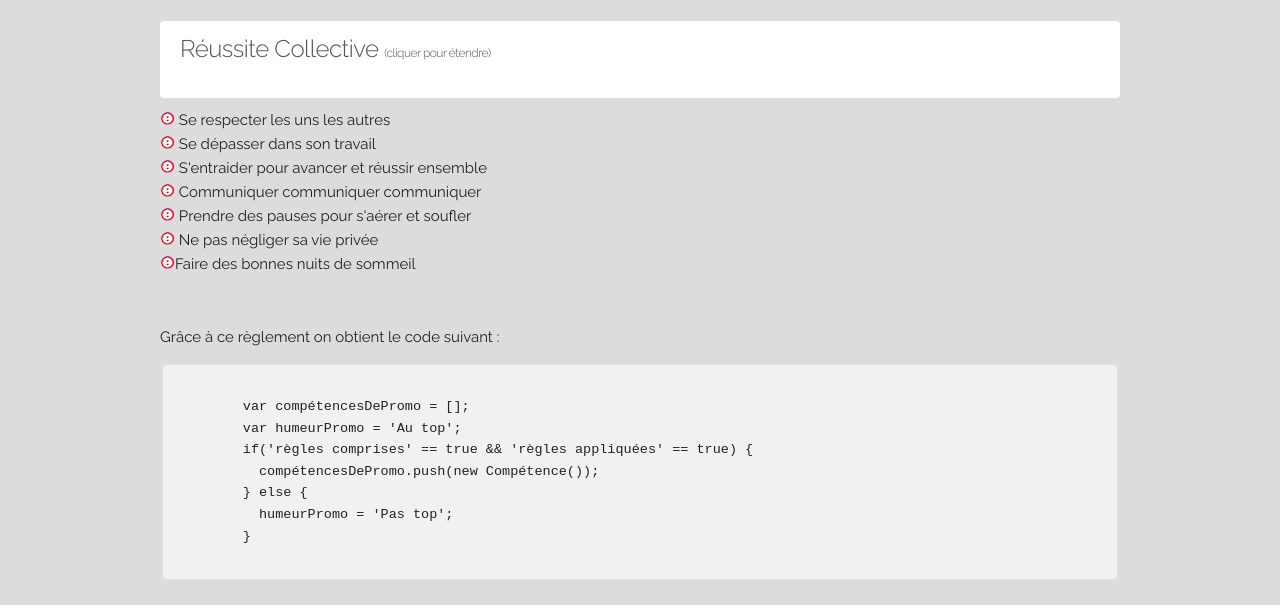
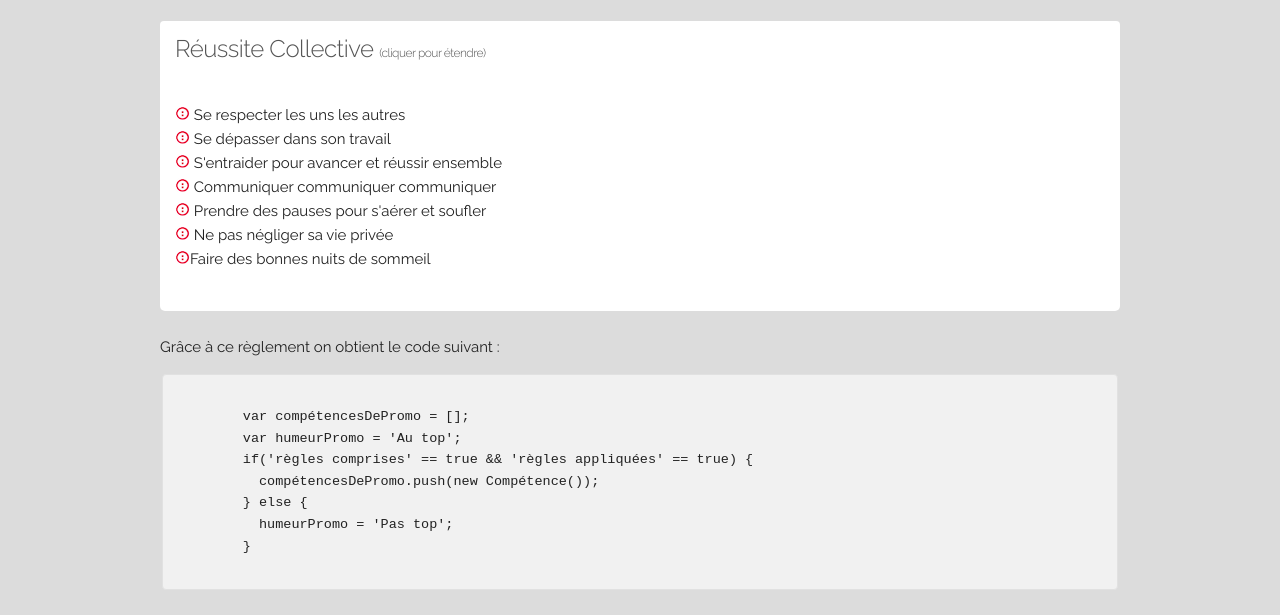
Before and after one commit to ElMost/BriefCharte, a plain HTML site: page Brief Charte/index.html in a window 1280 px wide. Shown: the part 255-870 px from the top of the page. Drawn offline with Linux system fonts and the light colour scheme.

Commit message:
création de la liste pour la section réussite collective

```diff
--- a/Brief Charte/css/style.css
+++ b/Brief Charte/css/style.css
@@ -41,6 +41,12 @@ span {
   border-style: none;
   text-transform: none;
   text-align: left;
-  /* padding: 10px; */
-  padding-left: 20px;
+  padding-left: 15px;
 }
+.d1 {
+  padding: 15px;
+  border-style: none;
+  border-radius: 5px;
+  background-color: white;
+  margin-top: -20px;
+}
```
